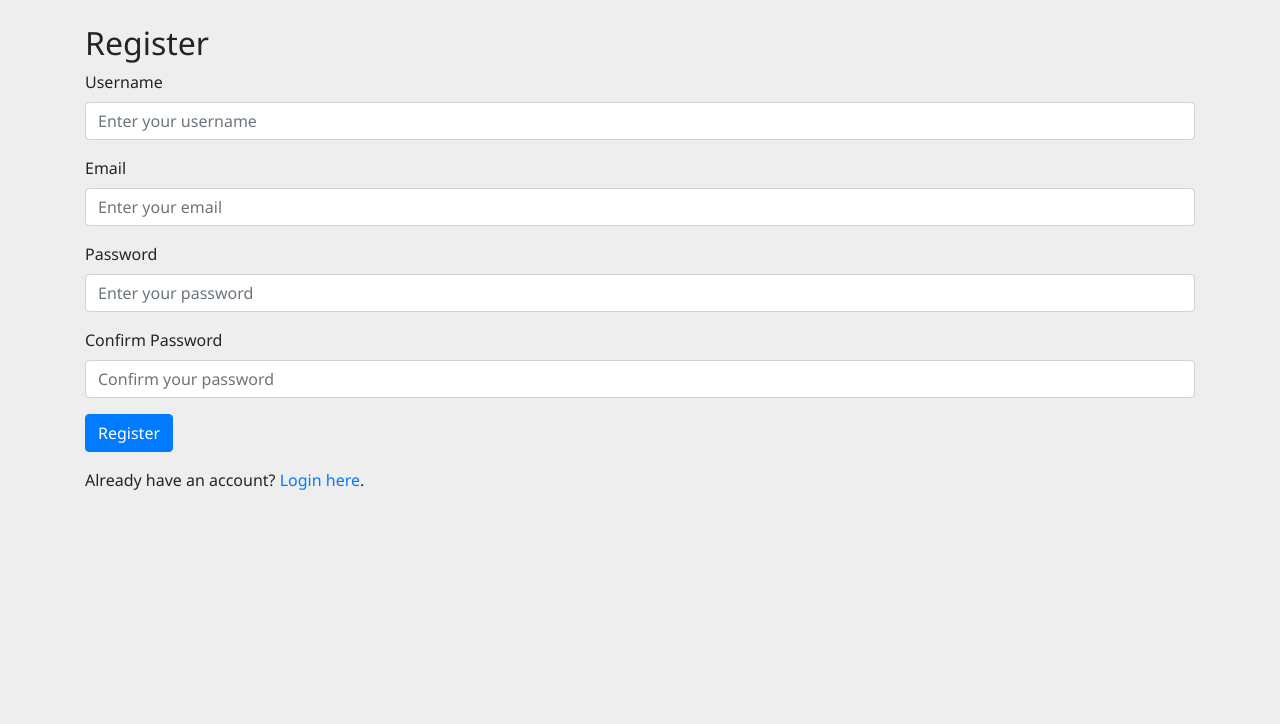
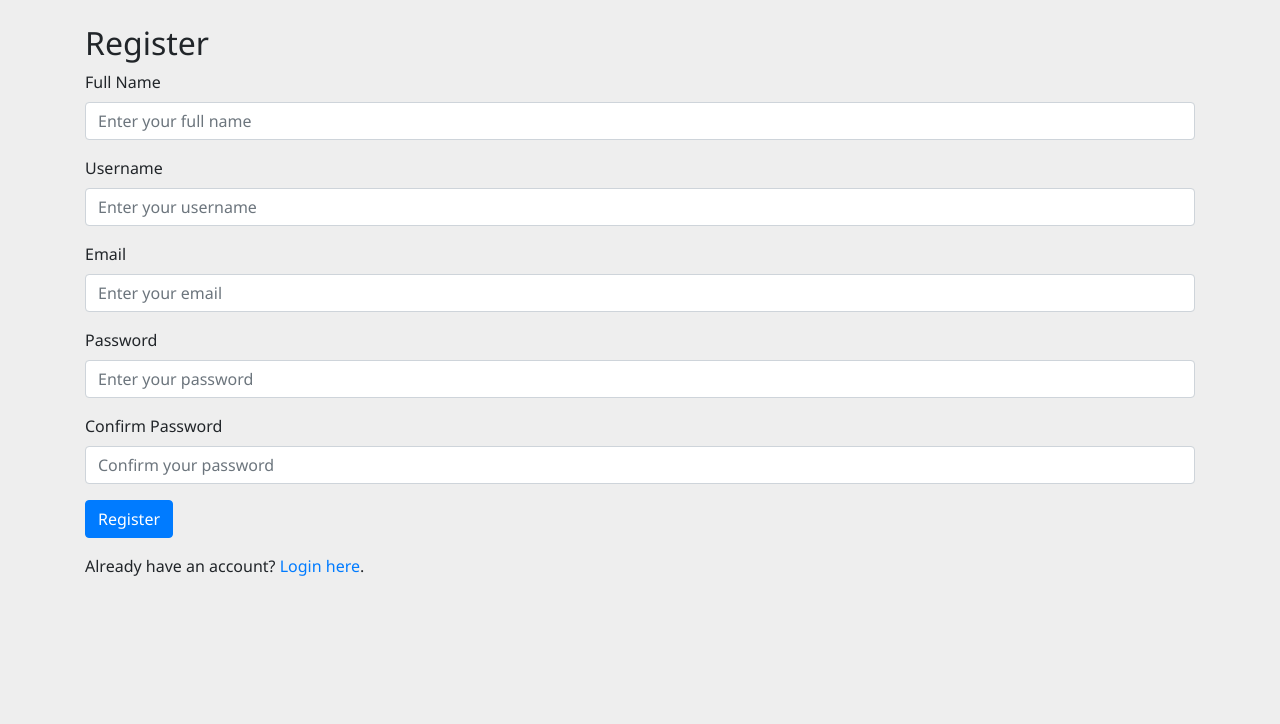
Before and after one commit to adSesugh/nvit-enrol-system-ml, a Flask app: page /register in a window 1280 px wide. Shown: the top 724 px of the page. Run offline with Flask 3, Linux system fonts and the light colour scheme; some libraries are stand-ins or nearby versions.

Commit message:
nin update design modification

```diff
--- a/app/auth/forms.py
+++ b/app/auth/forms.py
@@ -5,6 +5,7 @@ from wtforms.validators import DataRequired, Length, Email, EqualTo
 
 
 class RegistrationForm(FlaskForm):
+    full_name = StringField('Full Name')
     username = StringField('Username', validators=[DataRequired(), Length(min=2, max=20)])
     email = StringField('Email', validators=[DataRequired(), Email()])
     password = PasswordField('Password', validators=[DataRequired()])
--- a/app/auth/templates/auth/register.html
+++ b/app/auth/templates/auth/register.html
@@ -6,6 +6,13 @@
     <h2>Register</h2>
     <form method="post" action="{{ url_for('auth.register') }}">
         {{ form.hidden_tag() }}
+        <div class="form-group">
+            {{ form.full_name.label }}
+            {{ form.full_name(class="form-control", placeholder="Enter your full name") }}
+            {% for error in form.full_name.errors %}
+                <small class="form-text text-danger">{{ error }}</small>
+            {% endfor %}
+        </div>
         <div class="form-group">
             {{ form.username.label }}
             {{ form.username(class="form-control", placeholder="Enter your username") }}
--- a/app/core/views.py
+++ b/app/core/views.py
@@ -344,5 +344,5 @@ def nin_update():
 
         return redirect(url_for('core.nin_update'))
 
-    students = Student.query.with_entities(Student.id, Student.student_no, Student.first_name, Student.middle_name, Student.last_name, Student.lga_of_origin, Student.headshot, Student.means_of_id_no, Student.gender).all()
+    students = Student.query.with_entities(Student.id, Student.student_no, Student.first_name, Student.middle_name, Student.last_name, Student.lga_of_origin, Student.headshot, Student.means_of_id_no, Student.gender).order_by(Student.id).all()
     return render_template('student/ninupdate.html', students=students, title='Student NIN Update')
```
